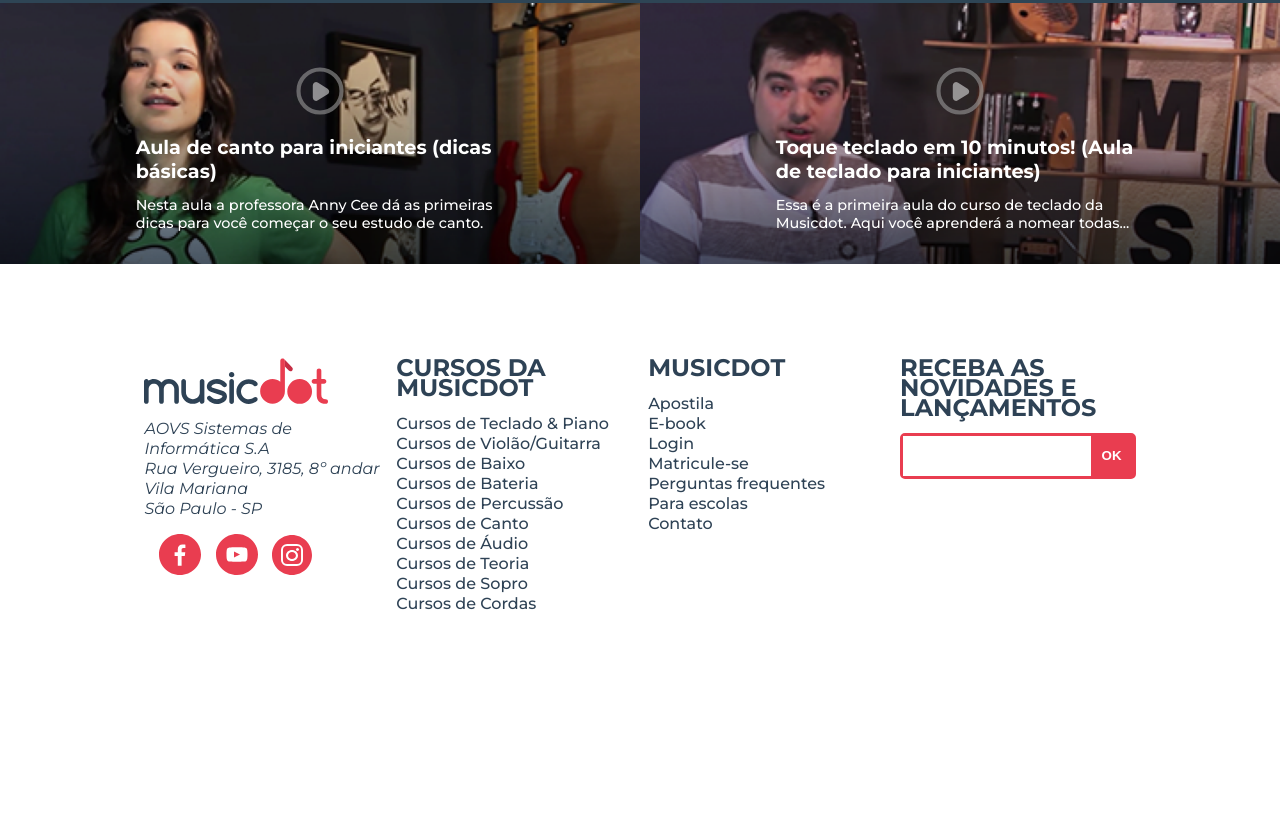
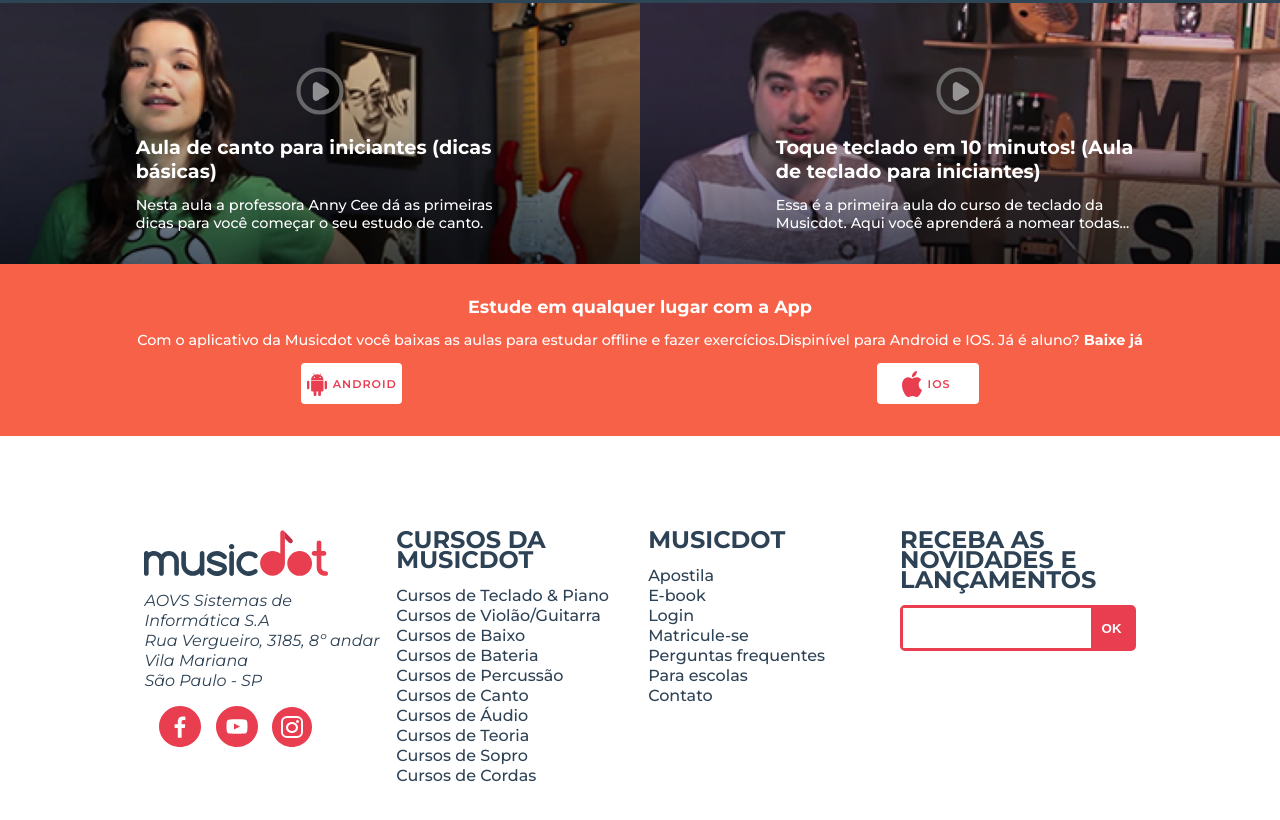
Before and after one commit to vinnybarreto/projeto_musicdot, a plain HTML site: page index.html in a window 1280 px wide. Shown: the part 2330-3150 px from the top of the page. Before the commit the page ends 3024 px from the top, so only its background shows below. Drawn offline with Linux system fonts and the light colour scheme.

Commit message:
atualiza

```diff
--- a/index.html
+++ b/index.html
@@ -5,7 +5,7 @@
     <meta charset="UTF-8">
     <meta http-equiv="X-UA-Compatible" content="IE=edge">
     <meta name="viewport" content="width=device-width, initial-scale=1.0">
-    <title>MUsicDot</title>
+    <title>MusicDot</title>
     <link rel="shortcut icon" href="/imagens/favicon.ico" type="image/x-icon">
     <link rel="stylesheet" href="style.css">
 </head>
@@ -126,6 +126,16 @@
                 </a>
             </div>
         </section>
+        <section class="aplicativos">
+            <h1>Estude em qualquer lugar com a App</h1>
+            <p>Com o aplicativo da Musicdot você baixas as aulas para estudar offline e fazer exercícios.Dispinível para
+                Android e IOS. Já é aluno?<strong> Baixe já</strong></p>
+            <div class="app_display">
+                <a href="https://play.google.com/store/apps/details?id=br.com.musicdot&hl=en"
+                    target="_blank" class="app_btn android">android</a>
+                <a href="https://apps.apple.com/br/app/musicdot/id1333842849" target="_blank" class="app_btn apple">ios</a>
+            </div>
+        </section>
     </main>
     <footer class="rodape">
         <div class="end_social">
--- a/style.css
+++ b/style.css
@@ -479,11 +479,6 @@
     margin:10px 0px 20px;
 }
 
-/*.links_videos{
-    display: flex;
-    flex-direction: column;
-}*/
-
 .links_videos{
     display: grid;
     grid-template-columns: 1fr;
@@ -507,26 +502,81 @@
 }
 
 .video1{
-    /*position: relative;*/
    background-image: url("imagens/videos-thumbnail-video1.png");
 }
 
 .video1:before, .video2:before{
     content: "";
     display: block;
-    /*position: absolute;*/
     background-image: url("imagens/play-button.svg");
     background-size: 100%;
     width: 3em;
     height: 3em;
     margin: auto;
+}
+
+.video2{
+    background-image: url("imagens/videos-thumbnail-video2.png");
+}
+
+/*--Sessão Aplicativos--*/
+
+.aplicativos{
+    background-color: #f76148;
+    color: #fff;
+    padding: 2em 5%;
+    text-align: center;
 
 }
 
-.video2{
-    /*position: relative;*/
-    background-image: url("imagens/videos-thumbnail-video2.png");
+.aplicativos h1{
+    margin: 0px;
+    font-size: 1.1em;
 }
+
+.aplicativos p{
+    font-size: 0.9em;
+}
+
+.app_display{
+    display: flex;
+    justify-content: space-around;
+    flex-wrap: wrap;
+}
+
+.app_btn{
+    /*width: 93px;*/
+    text-decoration: none;
+    text-transform: uppercase;
+    letter-spacing: 1px;
+    color: #E93D50;
+    background-color: #fff;
+    font-size: 0.7em;
+    font-weight: 600;
+    border-radius: 4px;
+    padding-top: 1.2em;
+    padding-bottom: 1.2em;
+    background-repeat: no-repeat;
+    background-size: 1.8em;
+
+
+}
+.android{
+    background-image: url("imagens/icone-android-logo.svg");
+    text-align: right;
+    background-position: left 0.5em center;
+    padding-left: 2.8em;
+    padding-right: 0.5em;
+}
+
+.apple{
+    background-image: url("imagens/icone-apple-logo.svg");
+    background-position: left 2.2em center;
+    padding-left: 4.5em;
+    padding-right: 2.5em;
+}
+
+
 
 
 
```
